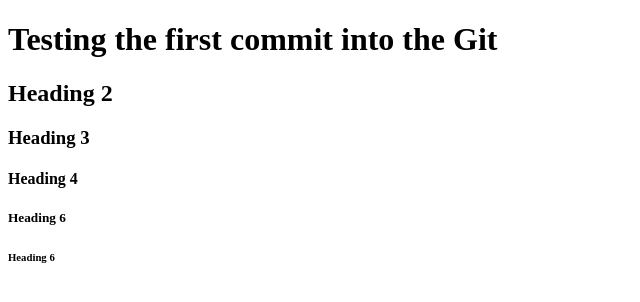
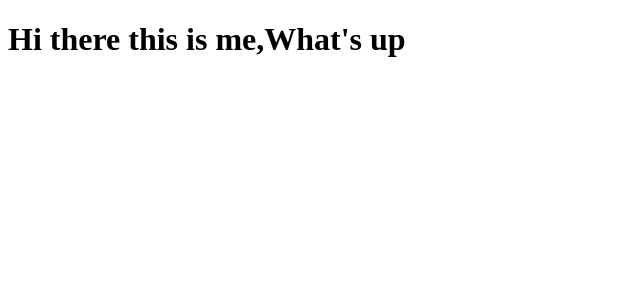
Before and after one commit to MrWayne26/HTMLCODES, a plain HTML site: page index.html in a window 1280 px wide. Shown: the whole page, without its empty margins (0-640 px from the left). Drawn offline with Linux system fonts and the light colour scheme.

Commit message:
made changes

```diff
--- a/index.html
+++ b/index.html
@@ -1,13 +1,12 @@
 <!DOCTYPE html>
-<html>
+<html lang="en">
+<head>
+    <meta charset="UTF-8">
+    <meta name="viewport" content="width=device-width, initial-scale=1.0">
+    <title>Document</title>
+</head>
 <body>
-
-<h1>Testing the first commit into the Git</h1>
-<h2>Heading 2</h2>
-<h3>Heading 3</h3>
-<h4>Heading 4</h4>
-<h5>Heading 6</h5>
-<h6>Heading 6</h6>
+    <h1>Hi there this is me,What's up</h1>
 
 </body>
 </html>
```
